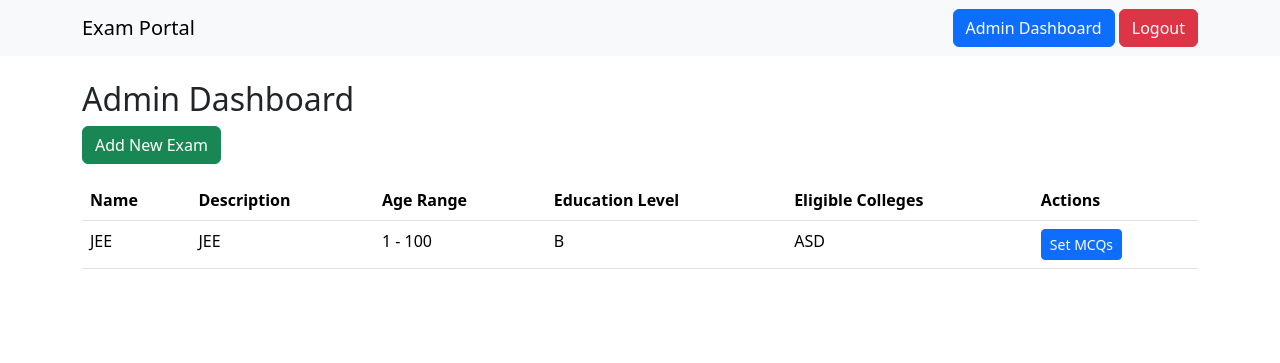
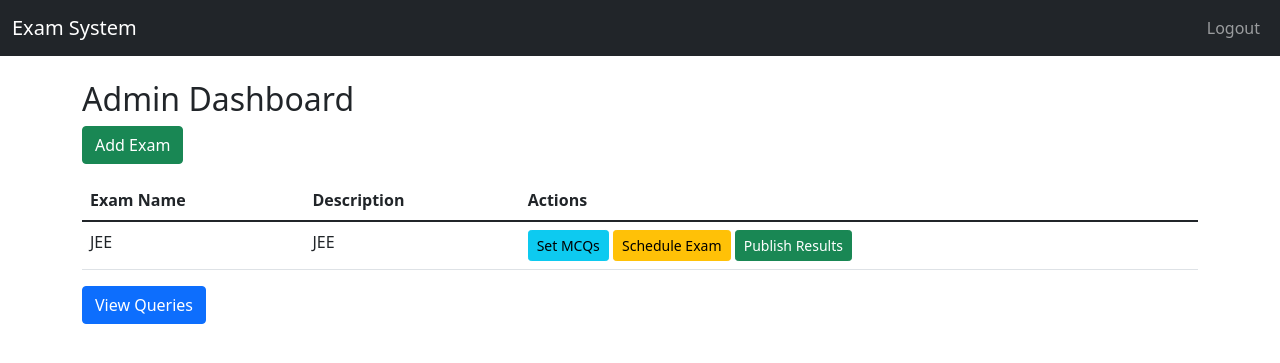
Before and after one commit to Prathmesh-S27/edi5, a Flask app: page /admin_dashboard in a window 1280 px wide. Shown: the top 363 px of the page. Run offline with Flask 2, Linux system fonts and the light colour scheme; a user stored in the database is signed in; data comes from the database, SQL or seed files in the repository; both versions use the stored data as it was after the commit.

Commit message:
Your message

```diff
--- a/app.py
+++ b/app.py
@@ -45,13 +45,38 @@ class ExamRegistration(db.Model):
 class MCQ(db.Model):
     __tablename__ = 'mcqs'
     id = db.Column(db.Integer, primary_key=True)
-    exam_id = db.Column(db.Integer, db.ForeignKey('exams.id'), nullable=False)  # Foreign key to exams table
+    exam_id = db.Column(
+        db.Integer,
+        db.ForeignKey('exams.id', name='fk_mcqs_exam_id'),  # Explicitly named foreign key
+        nullable=False
+    )
     question = db.Column(db.String(255), nullable=False)
     option1 = db.Column(db.String(100), nullable=False)
     option2 = db.Column(db.String(100), nullable=False)
     option3 = db.Column(db.String(100), nullable=False)
     option4 = db.Column(db.String(100), nullable=False)
     correct_answer = db.Column(db.String(100), nullable=False)
+
+
+class Query(db.Model):
+    __tablename__ = 'queries'
+    id = db.Column(db.Integer, primary_key=True)
+    student_id = db.Column(db.Integer, db.ForeignKey('users.id'), nullable=False)
+    message = db.Column(db.Text, nullable=False)
+    response = db.Column(db.Text, nullable=True)  # Admin's response
+    timestamp = db.Column(db.DateTime, default=db.func.now())
+
+class Result(db.Model):
+    __tablename__ = 'results'
+    id = db.Column(db.Integer, primary_key=True)
+    student_id = db.Column(db.Integer, db.ForeignKey('users.id'), nullable=False)
+    exam_id = db.Column(db.Integer, db.ForeignKey('exams.id'), nullable=False)
+    score = db.Column(db.Integer, nullable=False)
+    rank = db.Column(db.Integer, nullable=True)
+
+    # Add relationships
+    student = db.relationship('User', backref='results', lazy=True)
+    exam = db.relationship('Exam', backref='results', lazy=True)
 
 # Routes
 @app.route('/')
@@ -128,6 +153,122 @@ def add_exam():
         flash('Exam added successfully!', 'success')
         return redirect(url_for('admin_dashboard'))
     return render_template('add_exam.html')
+
+@app.route('/take_exam/<int:exam_id>', methods=['GET', 'POST'])
+def take_exam(exam_id):
+    if 'role' not in session or session['role'] != 'student':
+        flash('Unauthorized access!', 'danger')
+        return redirect(url_for('login'))
+
+    exam = Exam.query.get_or_404(exam_id)
+    mcqs = MCQ.query.filter_by(exam_id=exam_id).all()
+
+    if request.method == 'POST':
+        answers = request.form
+        score = 0
+
+        for key, value in answers.items():
+            mcq_id = int(key.split('_')[1])  # Extract MCQ ID
+            mcq = MCQ.query.get(mcq_id)
+            if mcq and mcq.correct_answer == value:
+                score += 1
+
+        # Save the result
+        result = Result(student_id=session['user_id'], exam_id=exam_id, score=score)
+        db.session.add(result)
+        db.session.commit()
+
+        flash(f'You completed the exam! Your score is {score}.', 'success')
+        return redirect(url_for('student_dashboard'))
+
+    return render_template('take_exam.html', exam=exam, mcqs=mcqs)
+
+@app.route('/contact_admin', methods=['GET', 'POST'])
+def contact_admin():
+    if 'role' not in session or session['role'] != 'student':
+        flash('Unauthorized access!', 'danger')
+        return redirect(url_for('login'))
+
+    if request.method == 'POST':
+        message = request.form['message']
+        query = Query(student_id=session['user_id'], message=message)
+        db.session.add(query)
+        db.session.commit()
+        flash('Your query has been sent to the admin.', 'success')
+        return redirect(url_for('student_dashboard'))
+
+    return render_template('contact_admin.html')
+
+@app.route('/view_results/<int:exam_id>')
+def view_results(exam_id):
+    if 'role' not in session or session['role'] != 'student':
+        flash('Unauthorized access!', 'danger')
+        return redirect(url_for('login'))
+
+    result = Result.query.filter_by(student_id=session['user_id'], exam_id=exam_id).first()
+    if not result:
+        flash('You have not completed this exam.', 'warning')
+        return redirect(url_for('student_dashboard'))
+
+    rankings = (
+        db.session.query(Result)
+        .filter_by(exam_id=exam_id)
+        .join(User, User.id == Result.student_id)  # Ensure student data is joined
+        .order_by(Result.score.desc())
+        .all()
+    )
+    return render_template('view_results.html', result=result, rankings=rankings)
+
+@app.route('/schedule_exam/<int:exam_id>', methods=['GET', 'POST'])
+def schedule_exam(exam_id):
+    if 'role' not in session or session['role'] != 'admin':
+        flash('Unauthorized access!', 'danger')
+        return redirect(url_for('login'))
+
+    exam = Exam.query.get_or_404(exam_id)
+
+    if request.method == 'POST':
+        exam_date = request.form['exam_date']
+        exam.date = exam_date
+        db.session.commit()
+        flash('Exam date scheduled successfully!', 'success')
+        return redirect(url_for('admin_dashboard'))
+
+    return render_template('schedule_exam.html', exam=exam)
+
+@app.route('/publish_results/<int:exam_id>')
+def publish_results(exam_id):
+    if 'role' not in session or session['role'] != 'admin':
+        flash('Unauthorized access!', 'danger')
+        return redirect(url_for('login'))
+
+    results = Result.query.filter_by(exam_id=exam_id).order_by(Result.score.desc()).all()
+    for rank, result in enumerate(results, start=1):
+        result.rank = rank
+    db.session.commit()
+
+    flash('Results published successfully!', 'success')
+    return redirect(url_for('admin_dashboard'))
+
+@app.route('/view_queries', methods=['GET', 'POST'])
+def view_queries():
+    if 'role' not in session or session['role'] != 'admin':
+        flash('Unauthorized access!', 'danger')
+        return redirect(url_for('login'))
+
+    queries = Query.query.filter(Query.response == None).all()  # Unanswered queries
+
+    if request.method == 'POST':
+        query_id = request.form['query_id']
+        response = request.form['response']
+        query = Query.query.get(query_id)
+        if query:
+            query.response = response
+            db.session.commit()
+            flash('Query responded successfully!', 'success')
+        return redirect(url_for('view_queries'))
+
+    return render_template('view_queries.html', queries=queries)
 
 @app.route('/admin/set_mcqs/<int:exam_id>', methods=['GET', 'POST'])
 def set_mcqs(exam_id):
--- a/templates/add_exam.html
+++ b/templates/add_exam.html
@@ -25,7 +25,7 @@
     </div>
     <div class="mb-3">
         <label for="eligible_colleges" class="form-label">Eligible Colleges (comma-separated)</label>
-        <input type="text" class="form-control" id="eligible_colleges" name="eligible_colleges">
+        <textarea class="form-control" id="eligible_colleges" name="eligible_colleges"></textarea>
     </div>
     <button type="submit" class="btn btn-primary">Add Exam</button>
 </form>
--- a/templates/admin_dashboard.html
+++ b/templates/admin_dashboard.html
@@ -2,15 +2,12 @@
 {% block title %}Admin Dashboard{% endblock %}
 {% block content %}
 <h2>Admin Dashboard</h2>
-<a href="{{ url_for('add_exam') }}" class="btn btn-success mb-3">Add New Exam</a>
+<a href="{{ url_for('add_exam') }}" class="btn btn-success mb-3">Add Exam</a>
 <table class="table">
     <thead>
         <tr>
-            <th>Name</th>
+            <th>Exam Name</th>
             <th>Description</th>
-            <th>Age Range</th>
-            <th>Education Level</th>
-            <th>Eligible Colleges</th>
             <th>Actions</th>
         </tr>
     </thead>
@@ -19,14 +16,14 @@
         <tr>
             <td>{{ exam.name }}</td>
             <td>{{ exam.description }}</td>
-            <td>{{ exam.age_min }} - {{ exam.age_max }}</td>
-            <td>{{ exam.education_level }}</td>
-            <td>{{ exam.eligible_colleges or "All Colleges" }}</td>
             <td>
-                <a href="{{ url_for('set_mcqs', exam_id=exam.id) }}" class="btn btn-primary btn-sm">Set MCQs</a>
+                <a href="{{ url_for('set_mcqs', exam_id=exam.id) }}" class="btn btn-info btn-sm">Set MCQs</a>
+                <a href="{{ url_for('schedule_exam', exam_id=exam.id) }}" class="btn btn-warning btn-sm">Schedule Exam</a>
+                <a href="{{ url_for('publish_results', exam_id=exam.id) }}" class="btn btn-success btn-sm">Publish Results</a>
             </td>
         </tr>
         {% endfor %}
     </tbody>
 </table>
+<a href="{{ url_for('view_queries') }}" class="btn btn-primary">View Queries</a>
 {% endblock %}
--- a/templates/base.html
+++ b/templates/base.html
@@ -4,36 +4,26 @@
     <meta charset="UTF-8">
     <meta name="viewport" content="width=device-width, initial-scale=1.0">
     <title>{% block title %}Flask App{% endblock %}</title>
-    <link href="https://cdn.jsdelivr.net/npm/bootstrap@5.3.0-alpha3/dist/css/bootstrap.min.css" rel="stylesheet">
+    <link href="{{ url_for('static', filename='css/style.css') }}" rel="stylesheet">
+    <link href="https://cdn.jsdelivr.net/npm/bootstrap@5.1.3/dist/css/bootstrap.min.css" rel="stylesheet">
 </head>
 <body>
-    <nav class="navbar navbar-expand-lg navbar-light bg-light">
-        <div class="container">
-            <a class="navbar-brand" href="/">Exam Portal</a>
-            <div>
-                {% if session['role'] == 'admin' %}
-                    <a class="btn btn-primary" href="{{ url_for('admin_dashboard') }}">Admin Dashboard</a>
-                {% elif session['role'] == 'student' %}
-                    <a class="btn btn-primary" href="{{ url_for('student_dashboard') }}">Student Dashboard</a>
-                {% endif %}
-                {% if 'username' in session %}
-                    <a class="btn btn-danger" href="{{ url_for('logout') }}">Logout</a>
-                {% endif %}
+    <nav class="navbar navbar-expand-lg navbar-dark bg-dark">
+        <div class="container-fluid">
+            <a class="navbar-brand" href="{{ url_for('home') }}">Exam System</a>
+            <button class="navbar-toggler" type="button" data-bs-toggle="collapse" data-bs-target="#navbarNav">
+                <span class="navbar-toggler-icon"></span>
+            </button>
+            <div class="collapse navbar-collapse" id="navbarNav">
+                <ul class="navbar-nav ms-auto">
+                    {% if session.get('username') %}
+                        <li class="nav-item"><a class="nav-link" href="{{ url_for('logout') }}">Logout</a></li>
+                    {% endif %}
+                </ul>
             </div>
         </div>
     </nav>
-
     <div class="container mt-4">
-        {% with messages = get_flashed_messages(with_categories=True) %}
-        {% if messages %}
-            <div>
-                {% for category, message in messages %}
-                    <div class="alert alert-{{ category }}">{{ message }}</div>
-                {% endfor %}
-            </div>
-        {% endif %}
-        {% endwith %}
-
         {% block content %}{% endblock %}
     </div>
 </body>
--- a/templates/login.html
+++ b/templates/login.html
@@ -1,7 +1,8 @@
 {% extends "base.html" %}
 {% block title %}Login{% endblock %}
 {% block content %}
-<h2 class="text-center">Login</h2>
+<div class="col-md-6 offset-md-3">
+    <h2>Login</h2>
     <form method="POST" action="{{ url_for('login') }}">
         <div class="mb-3">
             <label for="username" class="form-label">Username</label>
@@ -13,5 +14,6 @@
         </div>
         <button type="submit" class="btn btn-primary">Login</button>
     </form>
-<p class="mt-3">Don't have an account? <a href="{{ url_for('register') }}">Register here</a>.</p>
+    <p class="mt-3">Don't have an account? <a href="{{ url_for('register') }}">Register here</a></p>
+</div>
 {% endblock %}
--- a/templates/register.html
+++ b/templates/register.html
@@ -1,7 +1,8 @@
 {% extends "base.html" %}
 {% block title %}Register{% endblock %}
 {% block content %}
-<h2 class="text-center">Register</h2>
+<div class="col-md-6 offset-md-3">
+    <h2>Register</h2>
     <form method="POST" action="{{ url_for('register') }}">
         <div class="mb-3">
             <label for="username" class="form-label">Username</label>
@@ -20,4 +21,5 @@
         </div>
         <button type="submit" class="btn btn-primary">Register</button>
     </form>
+</div>
 {% endblock %}
--- a/templates/register_exam.html
+++ b/templates/register_exam.html
@@ -4,7 +4,7 @@
 <h2>Register for {{ exam.name }}</h2>
 <form method="POST" action="{{ url_for('register_exam', exam_id=exam.id) }}">
     <div class="mb-3">
-        <label for="name" class="form-label">Full Name</label>
+        <label for="name" class="form-label">Name</label>
         <input type="text" class="form-control" id="name" name="name" required>
     </div>
     <div class="mb-3">
@@ -17,7 +17,7 @@
     </div>
     <div class="mb-3">
         <label for="aadhaar_number" class="form-label">Aadhaar Number</label>
-        <input type="text" class="form-control" id="aadhaar_number" name="aadhaar_number" required>
+        <input type="text" class="form-control" id="aadhaar_number" name="aadhaar_number" maxlength="12" required>
     </div>
     <div class="mb-3">
         <label for="age" class="form-label">Age</label>
```
Also changed, not shown: migrations/versions/bc34c490934d_initial_migration.py (deleted, +0 -34 lines), templates/contact_admin.html (added, +12 -0 lines), templates/schedule_exam.html (added, +12 -0 lines), templates/set_mcqs.html (+18 -9 lines), templates/student_dashboard.html (+6 -7 lines), templates/take_exam.html (added, +29 -0 lines), templates/view_queries.html (added, +29 -0 lines), templates/view_results.html (added, +22 -0 lines), database.db. Lines whose indentation alone changed are shown as unchanged.
